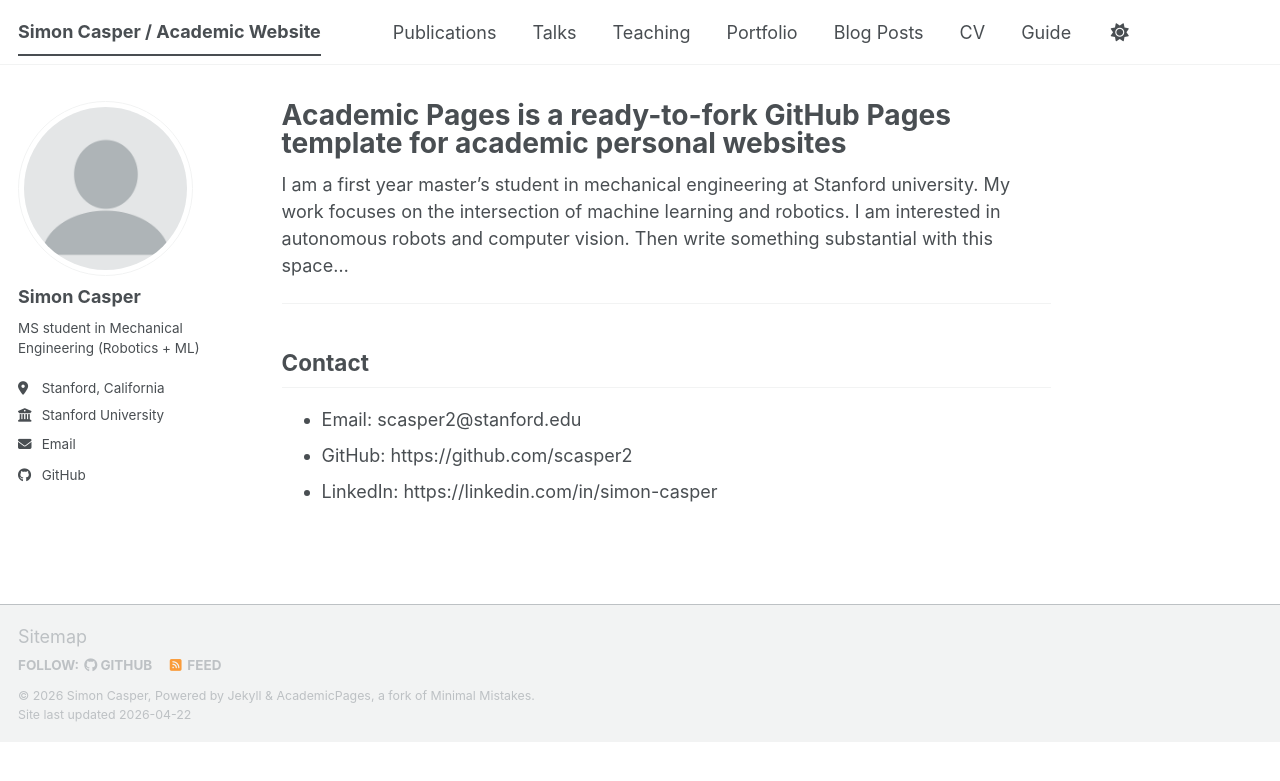
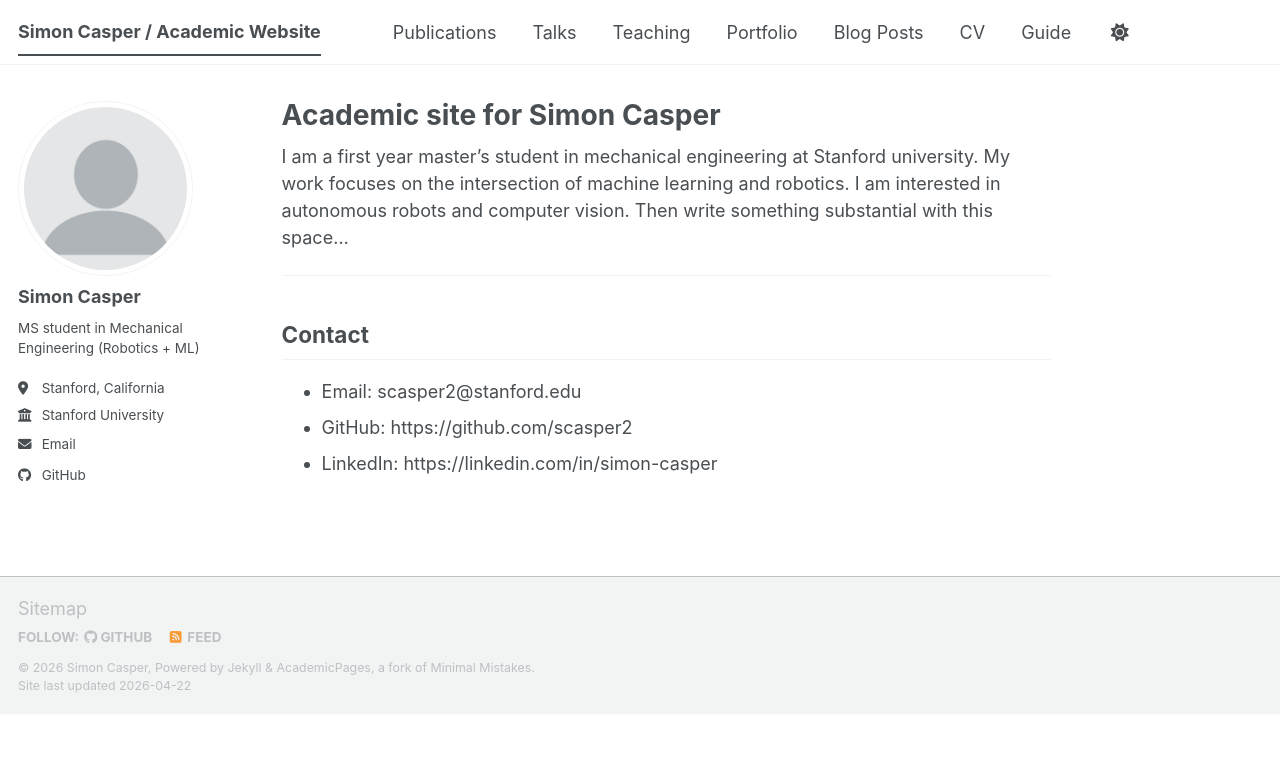
Before and after one commit to scasper2/scasper2.github.io, a Jekyll site: the page built from _pages/about.md, in a window 1280 px wide. Shown: the top 781 px of the page. Built offline with Jekyll 4.4.1, drawn with Linux system fonts in a browser that asks for light colours; a script bundle is joined from its source files by our own code; library files that are not in the unit come from our copies.

Commit message:
Update about.md

```diff
--- a/_pages/about.md
+++ b/_pages/about.md
@@ -1,6 +1,6 @@
 ---
 permalink: /
-title: "Academic Pages is a ready-to-fork GitHub Pages template for academic personal websites"
+title: "Academic site for Simon Casper"
 author_profile: true
 redirect_from:
   - /about/
```
